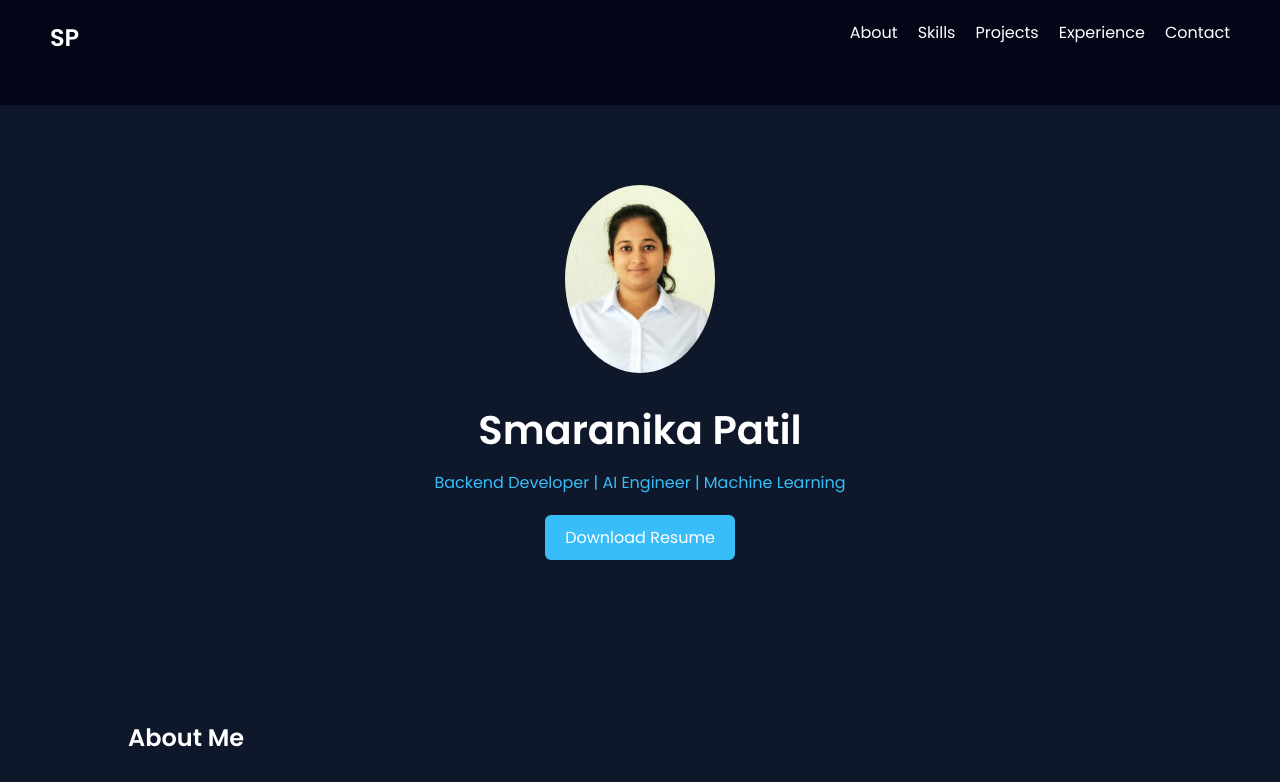
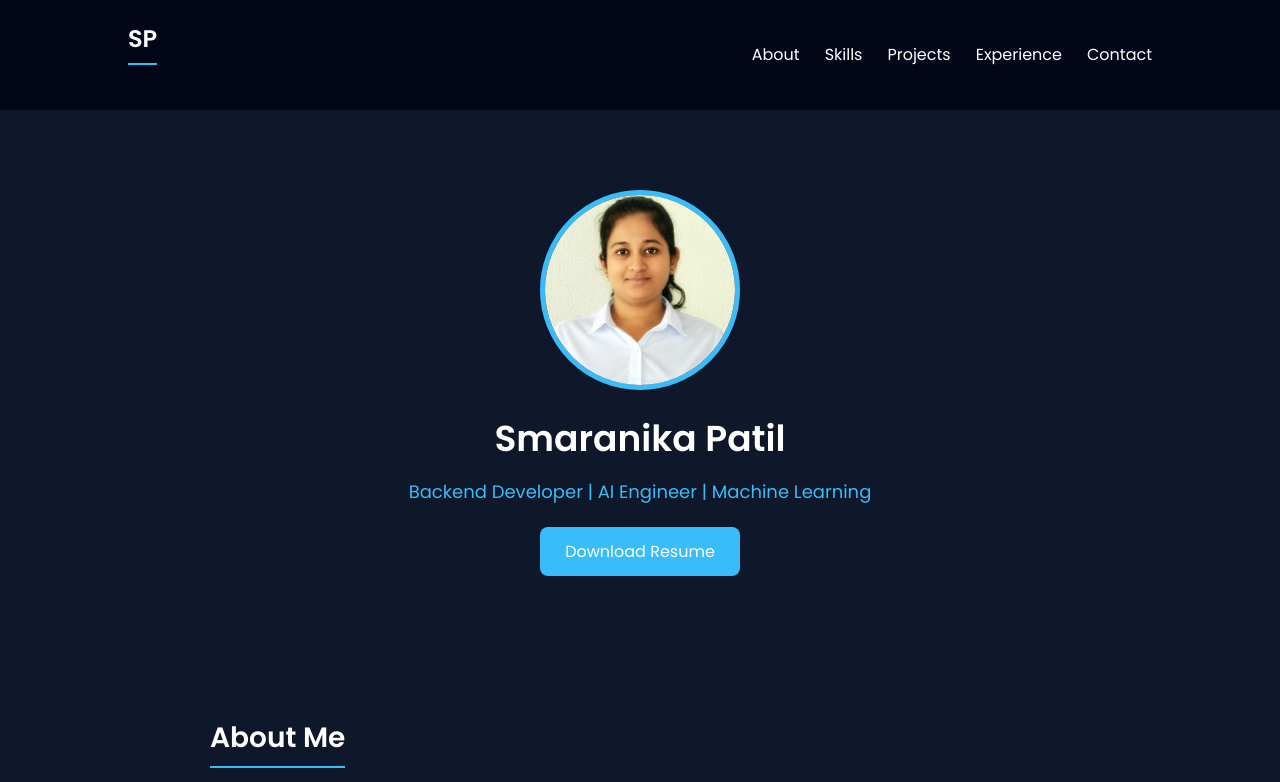
Before and after one commit to Sammy0202/smaranikapatil.github.io, a plain HTML site: page index.html in a window 1280 px wide. Shown: the top 782 px of the page. Drawn offline with Linux system fonts and the light colour scheme.

Commit message:
Refactor CSS styles for improved layout and design

```diff
--- a/style.css
+++ b/style.css
@@ -2,86 +2,118 @@
 margin:0;
 padding:0;
 box-sizing:border-box;
-font-family:'Poppins',sans-serif;
+font-family:'Poppins', sans-serif;
 }
 
 body{
 background:#0f172a;
 color:white;
+line-height:1.6;
 }
+
+/* NAVBAR */
 
 .navbar{
 display:flex;
 justify-content:space-between;
-padding:20px 50px;
+align-items:center;
+padding:20px 10%;
 background:#020617;
 }
 
 .navbar ul{
 display:flex;
-gap:20px;
 list-style:none;
+gap:25px;
 }
 
 .navbar a{
 color:white;
 text-decoration:none;
+font-size:16px;
 }
 
+.logo{
+font-size:24px;
+font-weight:bold;
+}
+
+
+/* HERO SECTION */
+
 .hero{
+display:flex;
+flex-direction:column;
+align-items:center;
 text-align:center;
 padding:80px 20px;
 }
 
 .profile{
-width:150px;
+width:200px;
+height:200px;
+object-fit:cover;
 border-radius:50%;
+border:5px solid #38bdf8;
 margin-bottom:20px;
 }
 
 .hero h1{
-font-size:40px;
+font-size:36px;
+margin-bottom:10px;
 }
 
 .typing{
 color:#38bdf8;
-margin-top:10px;
+font-size:18px;
+margin-bottom:20px;
 }
 
 .btn{
-display:inline-block;
-margin-top:20px;
-padding:10px 20px;
 background:#38bdf8;
-border-radius:6px;
+color:white;
+padding:12px 25px;
+border-radius:8px;
 text-decoration:none;
-color:white;
 }
 
+/* MAIN SECTIONS */
+
 section{
-padding:80px 10%;
+max-width:900px;
+margin:auto;
+padding:60px 20px;
 }
 
 h2{
-margin-bottom:30px;
+font-size:28px;
+margin-bottom:25px;
+border-bottom:2px solid #38bdf8;
+display:inline-block;
+padding-bottom:5px;
 }
+
+/* SKILLS */
 
 .skills{
 display:flex;
 flex-wrap:wrap;
-gap:15px;
+gap:12px;
 }
 
 .skill{
 background:#1e293b;
-padding:10px 20px;
+padding:10px 18px;
 border-radius:20px;
+font-size:14px;
 }
+
+/* PROJECTS */
 
 .project-container{
 display:grid;
 grid-template-columns:repeat(auto-fit,minmax(250px,1fr));
-gap:25px;
+gap:20px;
 }
 
 .project-card{
@@ -93,7 +125,10 @@ transition:0.3s;
 
 .project-card:hover{
 transform:translateY(-5px);
+background:#273549;
 }
+
+/* EXPERIENCE */
 
 .timeline{
 display:flex;
@@ -107,8 +142,18 @@ padding:20px;
 border-radius:10px;
 }
 
+/* CONTACT */
+
+#contact a{
+color:#38bdf8;
+text-decoration:none;
+}
+
+/* FOOTER */
+
 footer{
 text-align:center;
 padding:20px;
 background:#020617;
+margin-top:40px;
 }
```
